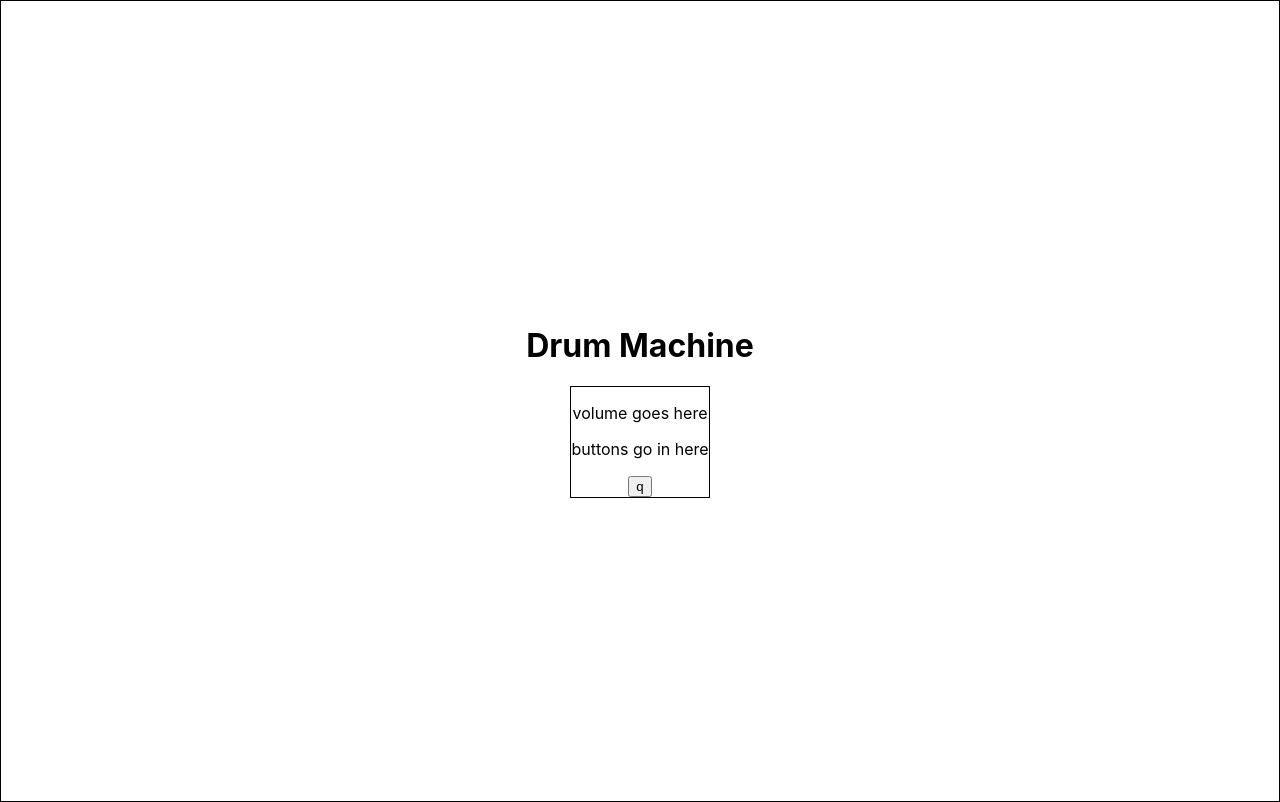
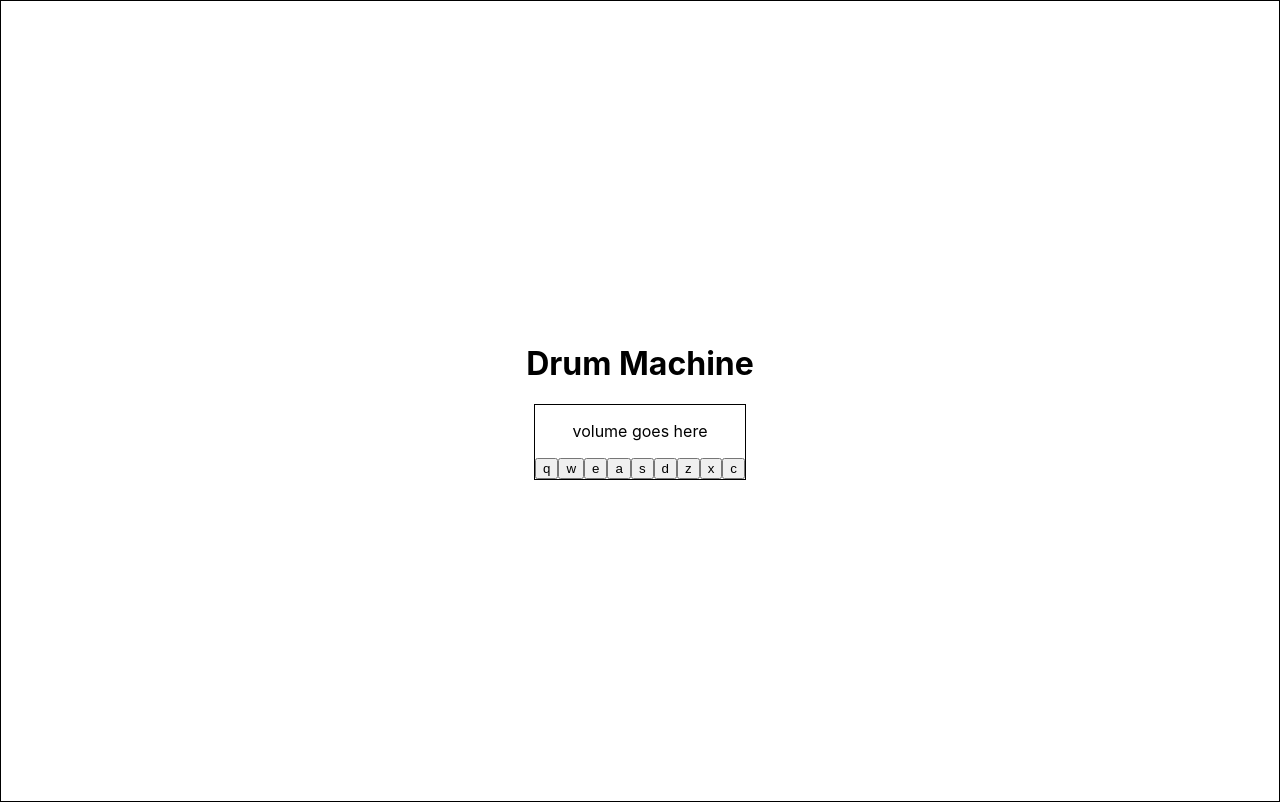
Before and after one commit to Nathanael-Whitrow/owen-wilson-wow, a React (Create React App) app: page / in a window 1280 px wide. Built offline with nearby package versions, Linux system fonts and the light colour scheme.

Commit message:
Add all audio buttons

```diff
--- a/src/App.js
+++ b/src/App.js
@@ -1,6 +1,14 @@
 import './App.css';
 import React, { useEffect } from 'react';
 import hee from './audio_files/hee-hee.mp3';
+import wow1 from './audio_files/wow1.mp3';
+import wow2 from './audio_files/wow2.mp3';
+import wow3 from './audio_files/wow3.mp3';
+import wow4 from './audio_files/wow4.mp3';
+import wow5 from './audio_files/wow5.mp3';
+import wow6 from './audio_files/wow6.mp3';
+import wow7 from './audio_files/wow7.mp3';
+import wow8 from './audio_files/wow8.mp3';
 
 
 function MyButton(props) {
@@ -40,8 +48,17 @@ class App extends React.Component {
         <h1>Drum Machine</h1>
         <div className="centerBox">
           <p>volume goes here</p>
-          <p>buttons go in here</p>
-          <MyButton audioSource={hee} actionKey={'q'} />
+          <div className="buttonHolder">
+            <MyButton audioSource={wow1} actionKey={'q'} />
+            <MyButton audioSource={wow2} actionKey={'w'} />
+            <MyButton audioSource={wow3} actionKey={'e'} />
+            <MyButton audioSource={wow4} actionKey={'a'} />
+            <MyButton audioSource={wow5} actionKey={'s'} />
+            <MyButton audioSource={wow6} actionKey={'d'} />
+            <MyButton audioSource={wow7} actionKey={'z'} />
+            <MyButton audioSource={wow8} actionKey={'x'} />
+            <MyButton audioSource={hee} actionKey={'c'} />
+          </div>
         </div>
       </div>
     );
```
